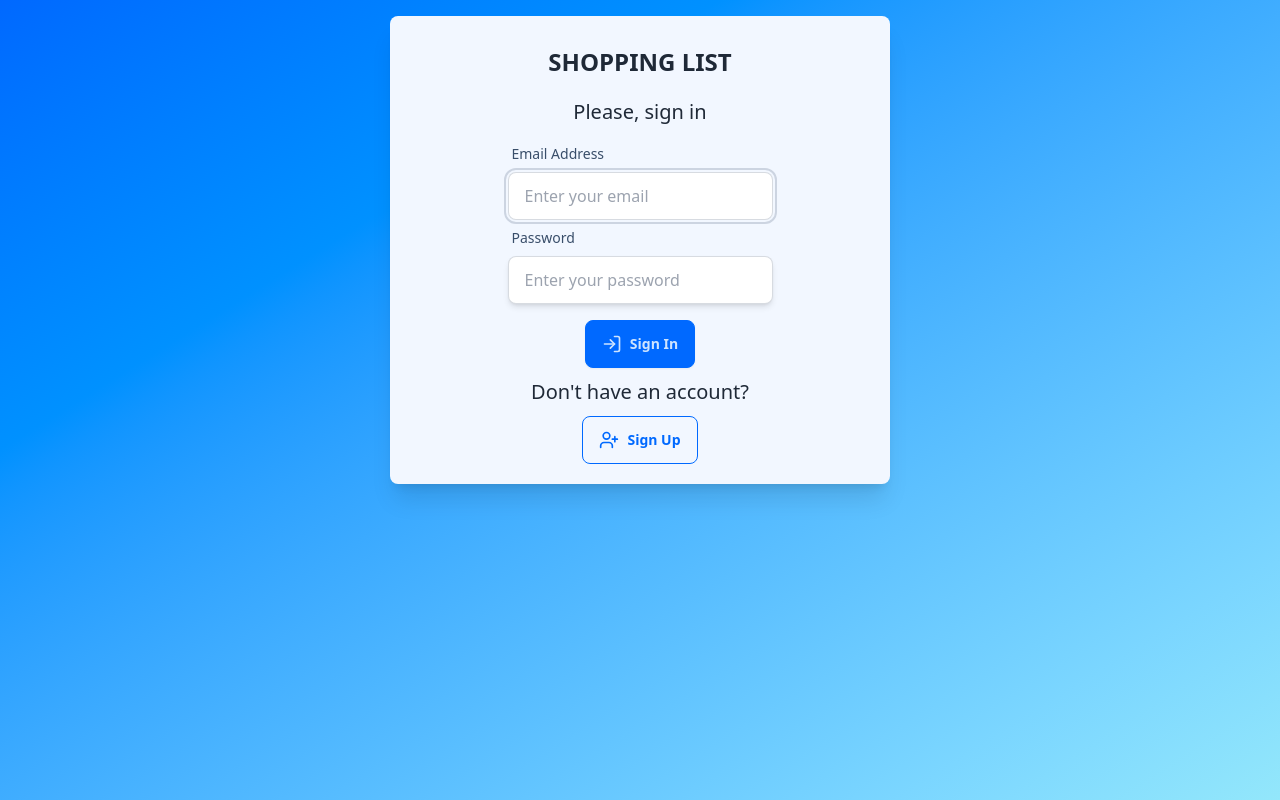
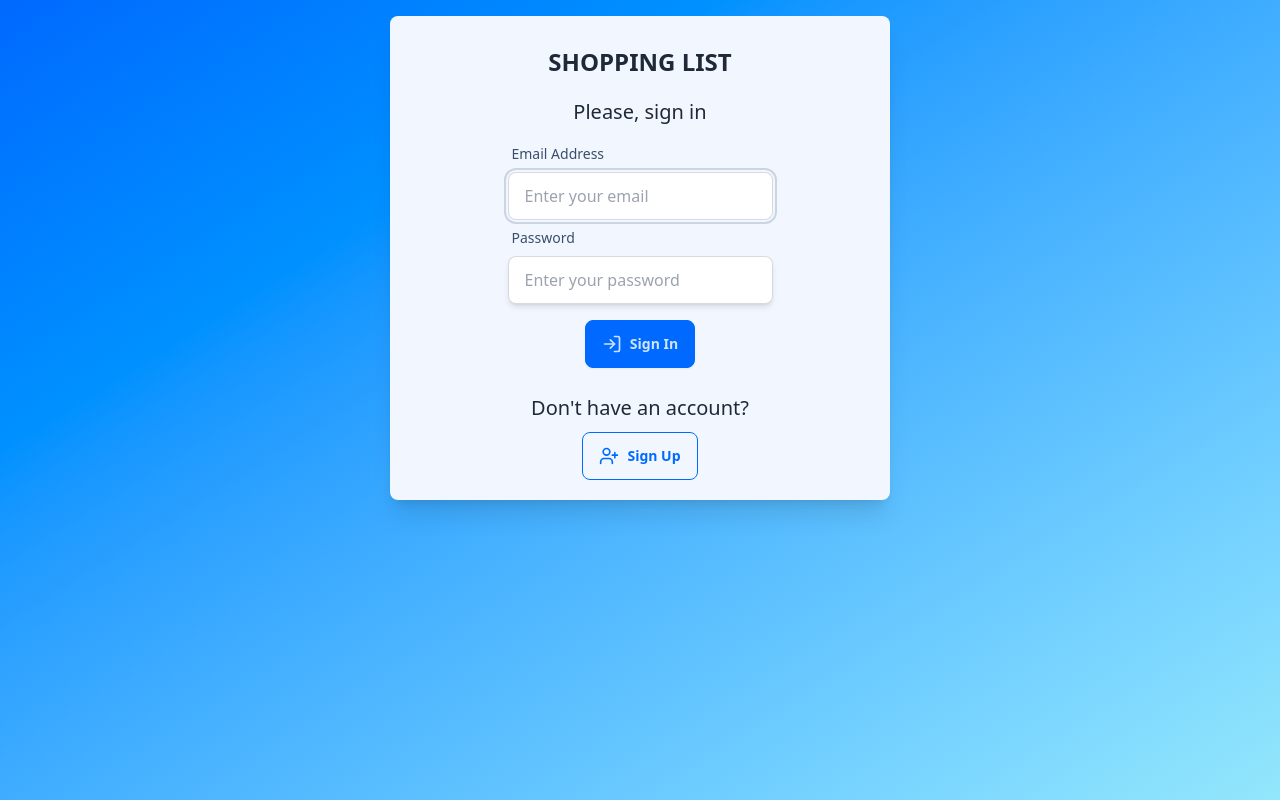
Before and after one commit to mirzaianov/shopping-list, a React (Vite) app: page / in a window 1280 px wide. Built offline with nearby package versions, Linux system fonts and the light colour scheme; no server answers; the HTML template or start-up script is replaced by a standard one.

Commit message:
fix: fixed subheading margin-top

```diff
--- a/src/pages/Welcome.jsx
+++ b/src/pages/Welcome.jsx
@@ -18,6 +18,7 @@ const style = {
   label: `label`,
   input: `input input-bordered shadow-md w-full max-w-xs`,
   signInButton: `btn btn-primary mt-4`,
+  secondSubHeading: `text-xl text-gray-800 p-2.5 mt-4`,
   createAccountButton: `btn btn-outline btn-primary ml-auto mr-auto`,
   registerButton: `btn btn-primary mt-4`,
   goBackButton: `btn btn-outline btn-primary mt-4`,
@@ -254,7 +255,7 @@ export default function Welcome() {
               </button>
             </form>
             <div>
-              <h3 className={style.subHeading}>Don't have an account?</h3>
+              <h3 className={style.secondSubHeading}>Don't have an account?</h3>
               <button
                 className={style.createAccountButton}
                 onClick={() => setIsRegistering(true)}
```
